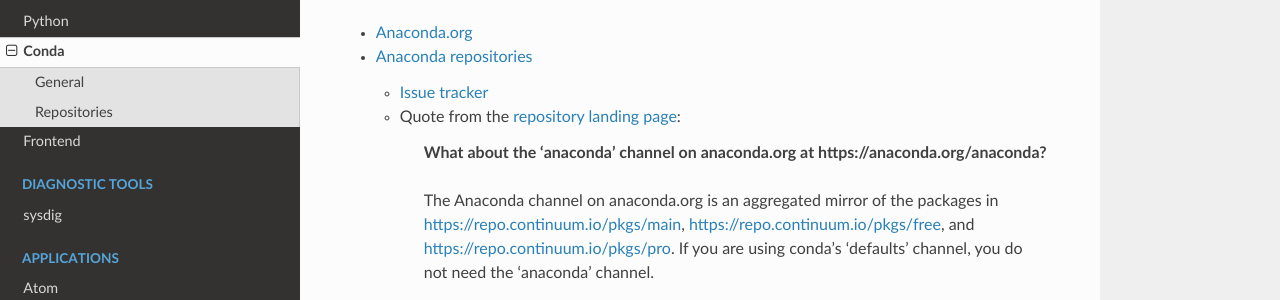
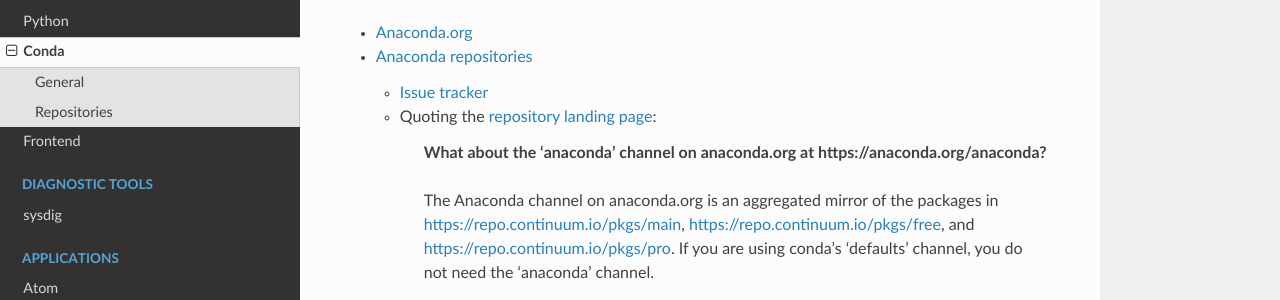
Before and after one commit to heterotopian/technotes, a Sphinx documentation site: the page built from source/conda.rst, in a window 1280 px wide. Shown: the part 323-623 px from the top of the page. Built offline with Sphinx 7.4.7 and the Read the Docs theme 2.0.0, drawn with Linux system fonts in a browser that asks for light colours.

Commit message:
Add quote

```diff
--- a/source/conda.rst
+++ b/source/conda.rst
@@ -18,11 +18,10 @@
 ============
 
 - `Anaconda.org <https://anaconda.org/>`_
-
 - `Anaconda repositories <https://repo.continuum.io/pkgs/>`_
 
   - `Issue tracker <https://github.com/ContinuumIO/anaconda-issues>`_
-  - Quote from the `repository landing page <https://repo.continuum.io/pkgs/>`_:
+  - Quoting the `repository landing page <https://repo.continuum.io/pkgs/>`_:
 
       **What about the 'anaconda' channel on anaconda.org at https://anaconda.org/anaconda?**
 
```
